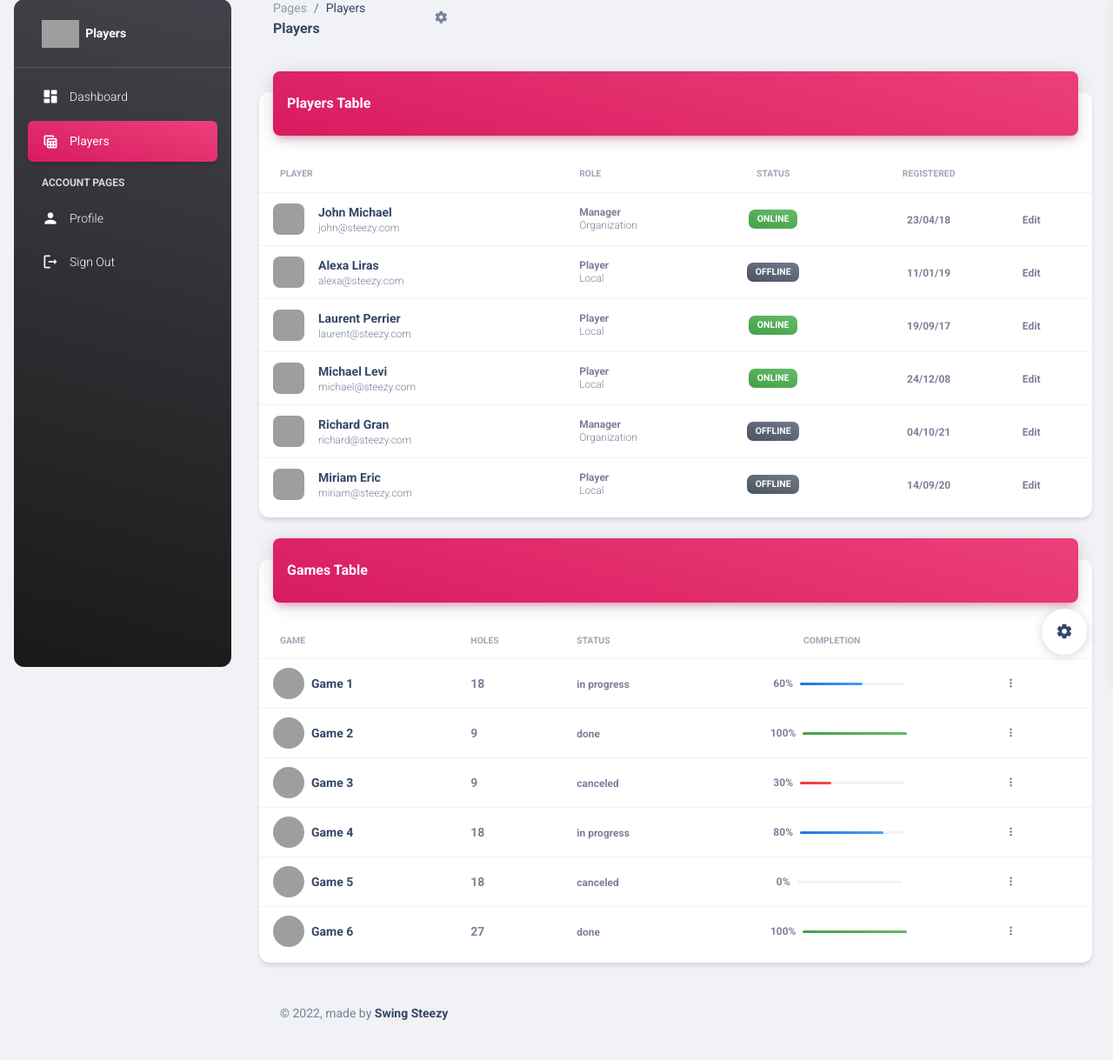
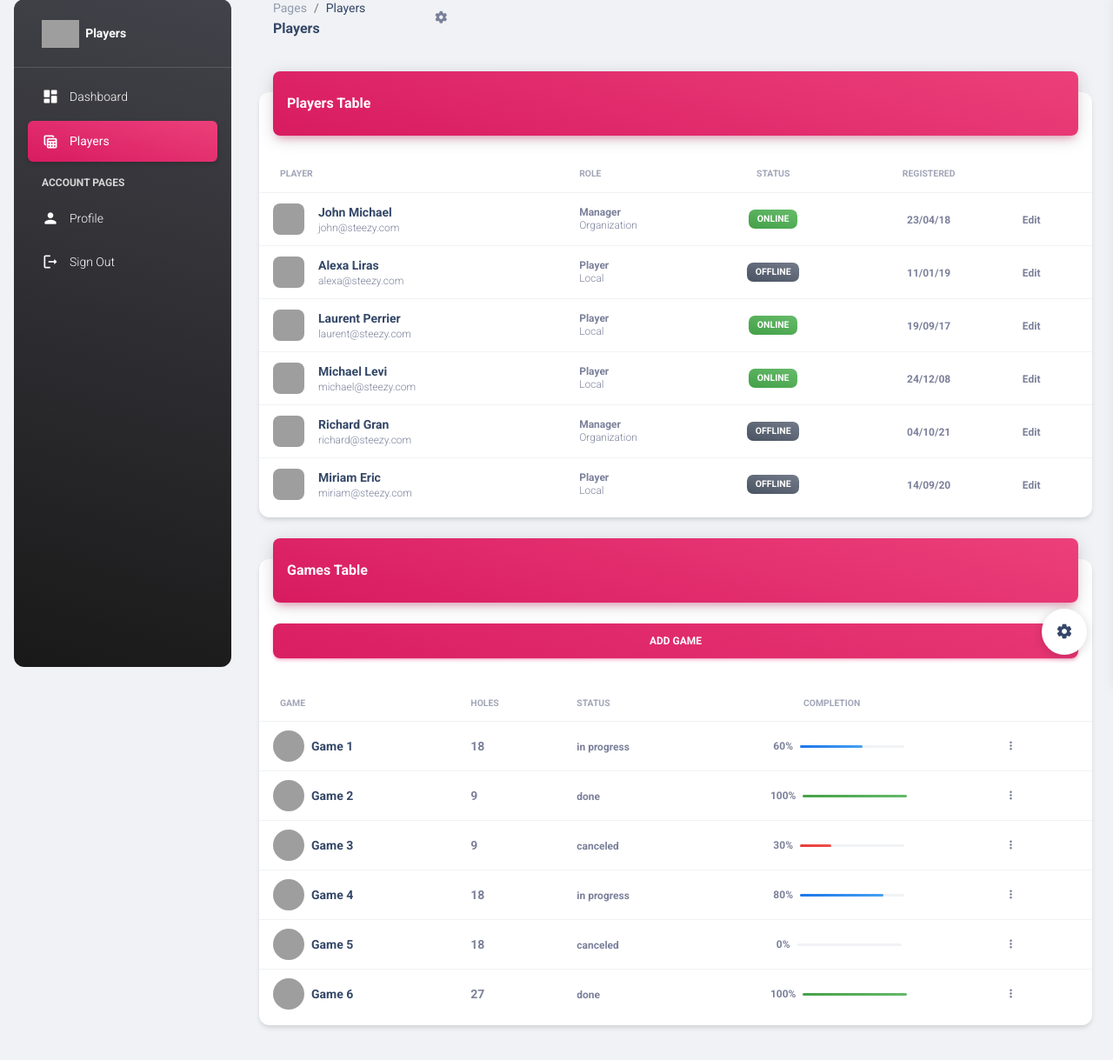
Before and after one commit to dylankapnias/COS221_Prac5, a PHP site: page /pages/players.php in a window 1280 px wide. Shown: the part 17-1236 px from the top of the page at 87% size. Run offline with PHP 8.4, Linux system fonts and the light colour scheme; some libraries are stand-ins or nearby versions; grey boxes are pictures that could not be loaded.

Commit message:
Add files via upload

```diff
--- a/steezypar/pages/players.php
+++ b/steezypar/pages/players.php
@@ -308,6 +308,9 @@
               <div class="bg-gradient-primary shadow-primary border-radius-lg pt-4 pb-3">
                 <h6 class="text-white text-capitalize ps-3">Games Table</h6>
               </div>
+                <div class="text-center">
+                    <button type="button" class="btn bg-gradient-primary w-100 my-4 mb-2">Add Game</button>
+                </div>
             </div>
             <div class="card-body px-0 pb-2">
               <div class="table-responsive p-0">
```
